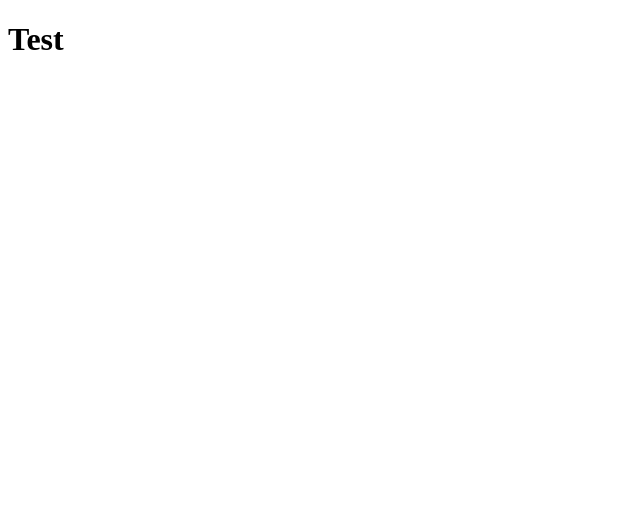
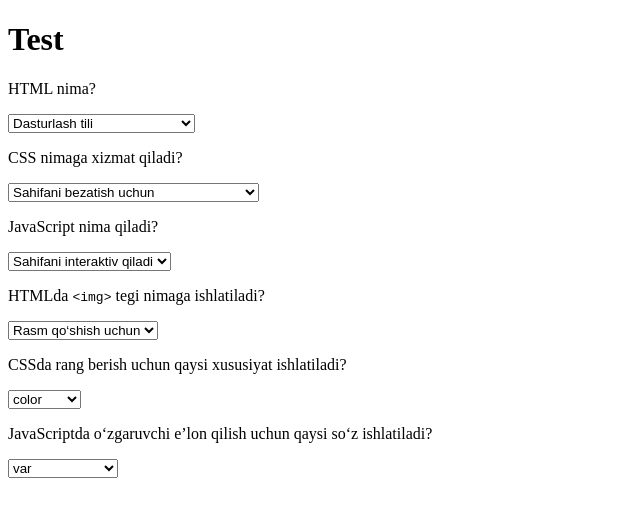
Before and after one commit to xbobomurod/test-axvl, a plain HTML site: page index.html in a window 1280 px wide. Shown: the whole page, without its empty margins (0-640 px from the left). Drawn offline with Linux system fonts and the light colour scheme.

Commit message:
Add files via upload

```diff
--- a/index.html
+++ b/index.html
@@ -14,6 +14,55 @@
         </div>
     </header>
     <section class="tests">
+        <div>
+            <p>HTML nima?</p>
+            <select name="savol1" id="savol1">
+                <option value="1">Dasturlash tili</option>
+                <option value="2">Veb sahifani tuzish uchun til</option>
+                <option value="3">O‘yin yaratish dasturi</option>
+                <option value="4">Hech biri</option>
+            </select>
+
+            <p>CSS nimaga xizmat qiladi?</p>
+            <select name="savol2" id="savol2">
+                <option value="1">Sahifani bezatish uchun</option>
+                <option value="2">Ma’lumotlar bazasi bilan ishlash uchun</option>
+                <option value="3">Server yaratish uchun</option>
+                <option value="4">Hech biri</option>
+            </select>
+
+            <p>JavaScript nima qiladi?</p>
+            <select name="savol3" id="savol3">
+                <option value="1">Sahifani interaktiv qiladi</option>
+                <option value="2">Matnni tahrirlaydi</option>
+                <option value="3">Faqat rasm qo‘shadi</option>
+                <option value="4">Hech biri</option>
+            </select>
+
+            <p>HTMLda <code>&lt;img&gt;</code> tegi nimaga ishlatiladi?</p>
+            <select name="savol4" id="savol4">
+                <option value="1">Rasm qo‘shish uchun</option>
+                <option value="2">Matn yozish uchun</option>
+                <option value="3">Skript yozish uchun</option>
+                <option value="4">Hech biri</option>
+            </select>
+
+            <p>CSSda rang berish uchun qaysi xususiyat ishlatiladi?</p>
+            <select name="savol5" id="savol5">
+                <option value="1">color</option>
+                <option value="2">font-size</option>
+                <option value="3">margin</option>
+                <option value="4">border</option>
+            </select>
+
+            <p>JavaScriptda o‘zgaruvchi e’lon qilish uchun qaysi so‘z ishlatiladi?</p>
+            <select name="savol6" id="savol6">
+                <option value="1">var</option>
+                <option value="2">let</option>
+                <option value="3">const</option>
+                <option value="4">Barchasi to‘g‘ri</option>
+            </select>
+        </div>
 
     </section>
 </body>
```
